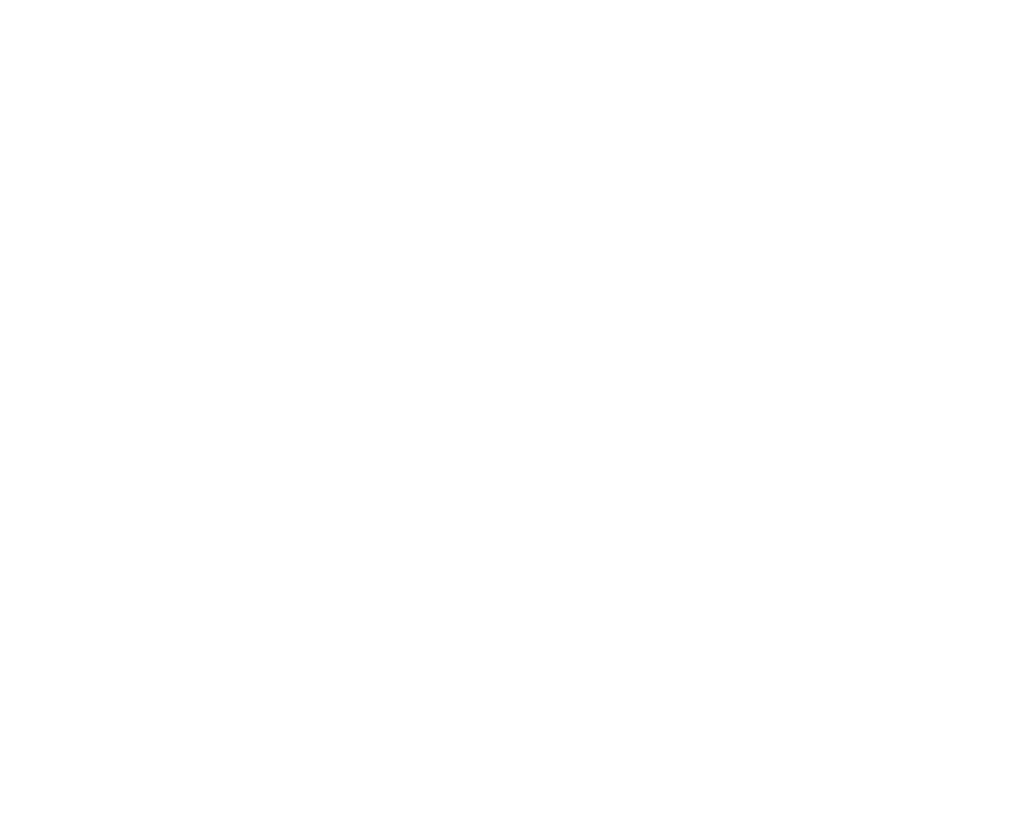
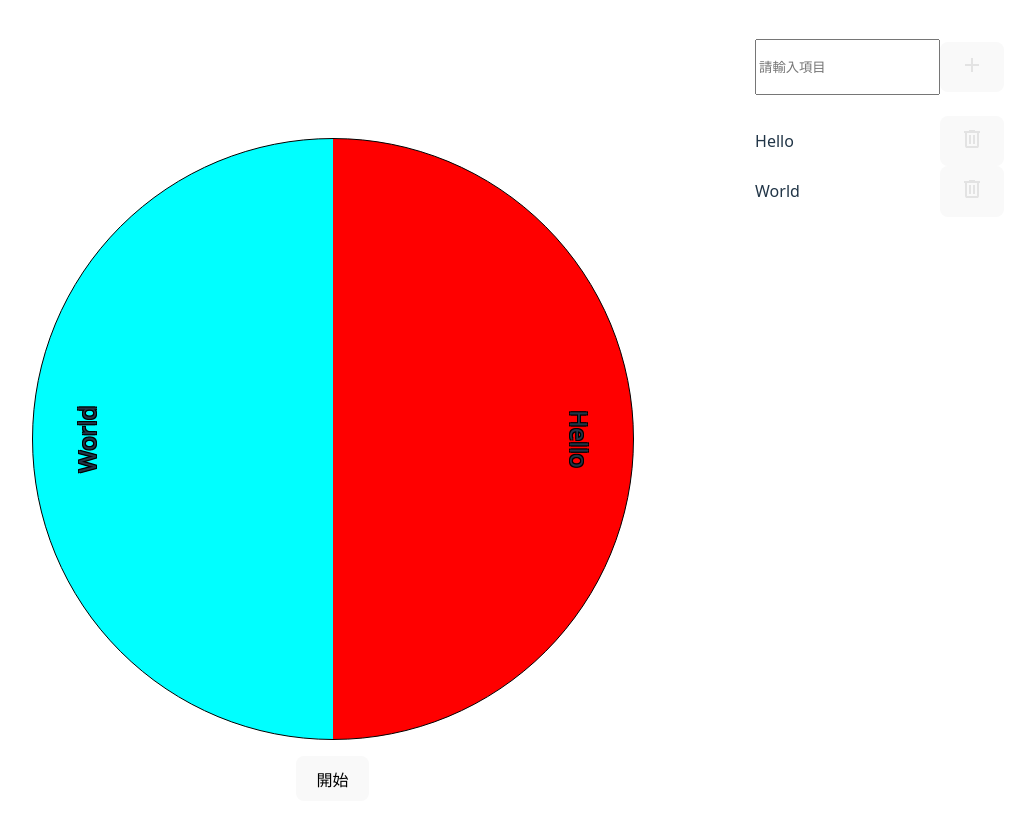
Before and after one commit to regg408/roulette.io, a plain HTML site: page index.html in a window 1280 px wide. Shown: the whole page, without its empty margins (132-1143 px from the left). Before the commit the page ends 800 px from the top, so only its background shows below. Drawn offline with Linux system fonts and the light colour scheme; the site is published under a folder, as on GitHub Pages, so addresses that start at the root find nothing.

Commit message:
fix: file path

```diff
--- a/index.html
+++ b/index.html
@@ -4,9 +4,9 @@
     <meta charset="UTF-8" />
     <link rel="icon" type="image/svg+xml" href="/vite.svg" />
     <meta name="viewport" content="width=device-width, initial-scale=1.0" />
-    <title>Vite + React + TS</title>
-    <script type="module" crossorigin src="/assets/index-DmqFSVoC.js"></script>
-    <link rel="stylesheet" crossorigin href="/assets/index-BCvNu6mo.css">
+    <title>Roulette demo</title>
+    <script type="module" crossorigin src="./assets/index-DmqFSVoC.js"></script>
+    <link rel="stylesheet" crossorigin href="./assets/index-BCvNu6mo.css">
   </head>
   <body>
     <div id="root" style="width: 100%;"></div>
```
